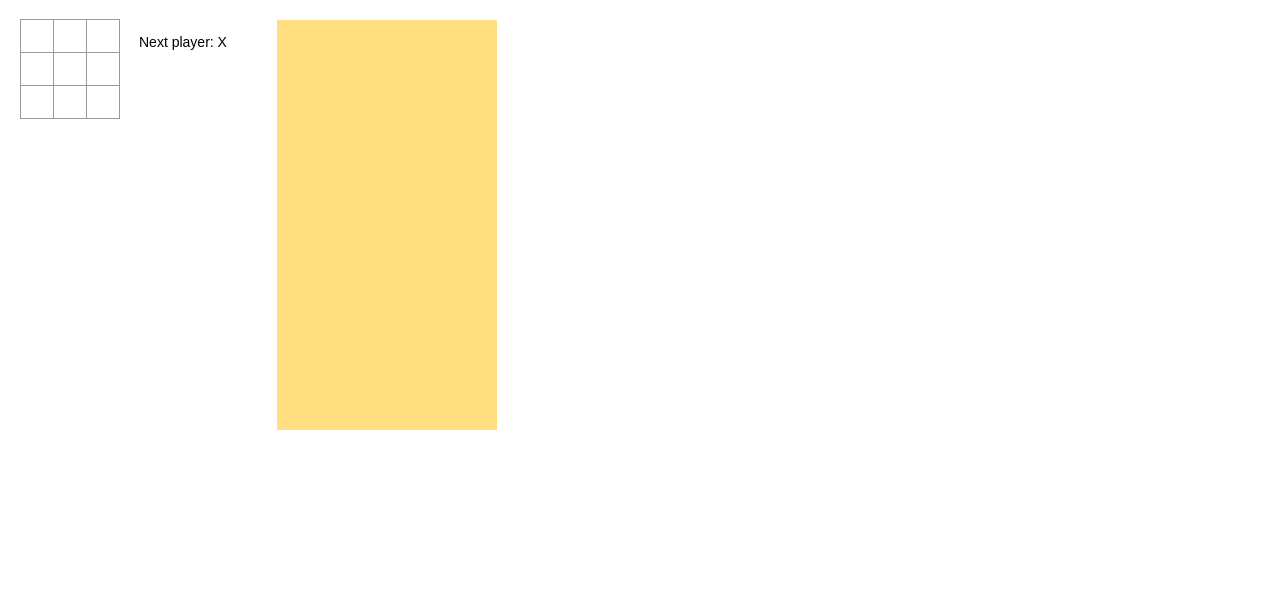
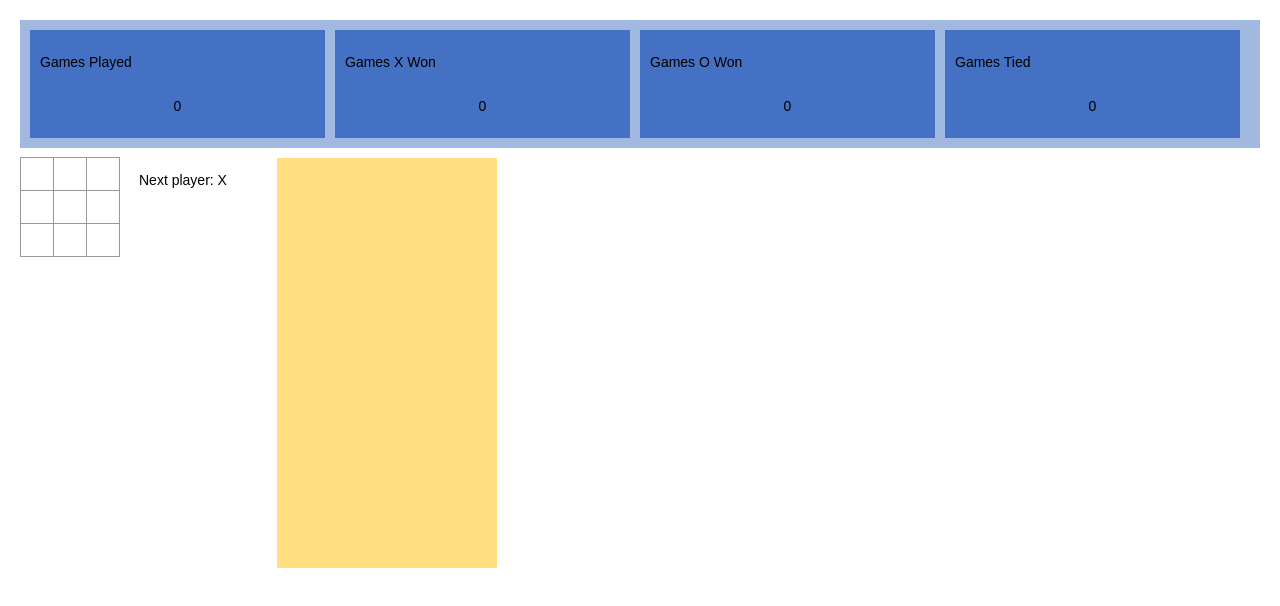
Before and after one commit to JorgeTiagoVila/react_tictactoe, a React (Create React App) app: page / in a window 1280 px wide. Shown: the top 606 px of the page. Built offline with nearby package versions, Linux system fonts and the light colour scheme.

Commit message:
Added Score Table

```diff
--- a/src/App.css
+++ b/src/App.css
@@ -76,3 +76,24 @@ ol, ul {
   margin-top: 10px;
   padding: 4px;
 }
+
+.scoreTableContainer {
+  display: flex;
+  flex-direction: row;
+  margin-bottom: 10px;
+  padding: 10px;
+  background-color: #A1B8E1;
+}
+
+.scoreCardContainer {
+  flex: 1;
+  margin-right: 10px;
+  padding: 10px;
+  background-color: #4471C4;
+}
+
+.valueContainer {
+  display: flex;
+  align-items: flex-start;
+  justify-content: center;
+}
--- a/src/App.js
+++ b/src/App.js
@@ -2,6 +2,7 @@ import React, { Component } from 'react';
 import uuid from 'uuid-v4';
 import './App.css';
 
+import ScoreTableContainer from './containers/ScoreTableContainer';
 import BoardContainer from './containers/BoardContainer';
 import GameListContainer from './containers/GameListContainer';
 
@@ -36,6 +37,8 @@ class App extends Component {
         } = this.state;
 
         return (
+            <div>
+                <ScoreTableContainer games={games} />
                 <div className="container">
                     <BoardContainer
                         games={games}
@@ -48,6 +51,7 @@ class App extends Component {
                         onRowClick={this.onRowClick}
                     />
                 </div>
+            </div>
         );
     }
 }
--- /dev/null
+++ b/src/components/ScoreCard.js
@@ -0,0 +1,11 @@
+import React from 'react';
+
+const ScoreCard = (props) =>
+    <div className="scoreCardContainer">
+        <p>{props.title}</p>
+        <div className="valueContainer">
+            <p>{props.value}</p>
+        </div>
+    </div>;
+
+export default ScoreCard;
--- /dev/null
+++ b/src/containers/ScoreTableContainer.js
@@ -0,0 +1,33 @@
+import React, { Component } from 'react';
+
+import ScoreCard from '../components/ScoreCard';
+
+class ScoreTableContainer extends Component {
+    render() {
+        const { games } = this.props;
+
+        return (
+            <div className="scoreTableContainer">
+                <ScoreCard
+                    title="Games Played"
+                    value={games.length}
+                />
+                <ScoreCard
+                    title="Games X Won"
+                    value={games.filter((game) => game[1].winner === 'X').length}
+                />
+                <ScoreCard
+                    title="Games O Won"
+                    value={games.filter((game) => game[1].winner === 'O').length}
+                />
+
+                <ScoreCard
+                    title="Games Tied"
+                    value={games.filter((game) => game[1].winner === 'None').length}
+                />
+            </div>
+        );
+    }
+}
+
+export default ScoreTableContainer;
```
Lines whose indentation alone changed are shown as unchanged.
